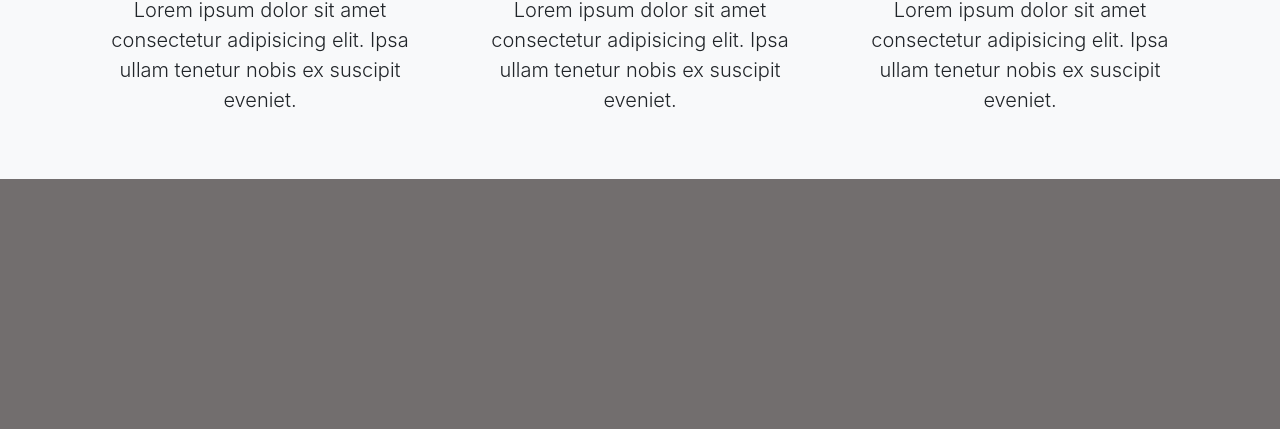
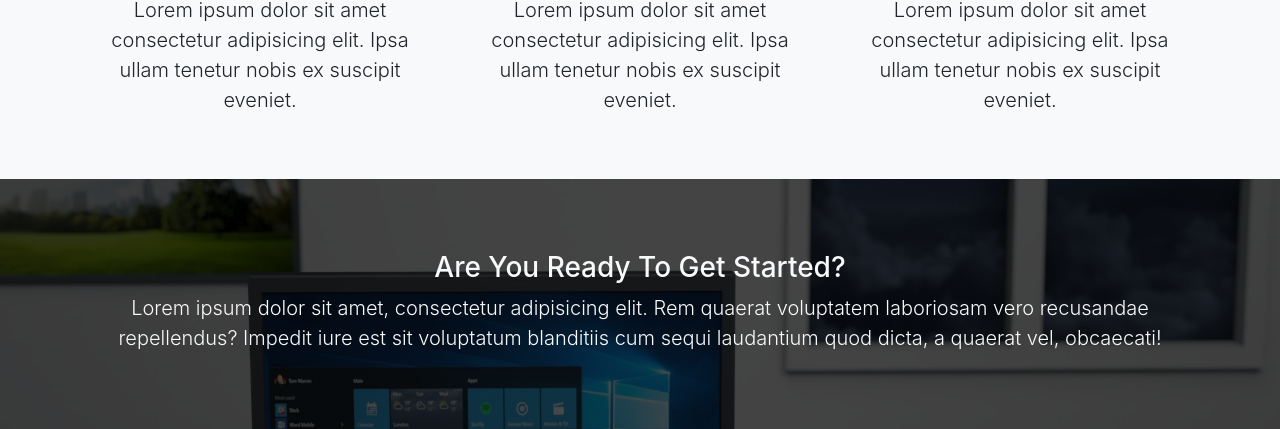
Before and after one commit to Abir-Hasan-GUB/Glozzom, a website: page src/index.html in a window 1280 px wide. Shown: the part 679-1108 px from the top of the page. Before the commit the page ends 858 px from the top, so only its background shows below. Drawn offline with Linux system fonts and the light colour scheme.

Commit message:
Get Started part done

```diff
--- a/src/index.html
+++ b/src/index.html
@@ -127,6 +127,24 @@
 
     <!-- ================ HOME ICON END ================= -->
 
+
+    <!-- ================ HOME STARTED START ================= -->
+
+    <section id="getStarted" class="py-5 text-center text-light">
+        <div class="dark-overlay">
+            <div class="container">
+                <div class="row">
+                    <div class="col mt-5 pt-4">
+                        <h3>Are You Ready To Get Started?</h3>
+                        <p class="lead">Lorem ipsum dolor sit amet, consectetur adipisicing elit. Rem quaerat voluptatem laboriosam vero recusandae repellendus? Impedit iure est sit voluptatum blanditiis cum sequi laudantium quod dicta, a quaerat vel, obcaecati!</p>
+                    </div>
+                </div>
+            </div>
+        </div>
+    </section>
+
+    <!-- ================ HOME STARTED END ================= -->
+
     <!-- JS FILES -->
     <script src="js/jquery.slim.js"></script>
     <script src="js/popper.min.js"></script>
--- a/src/scss/style.scss
+++ b/src/scss/style.scss
@@ -1,4 +1,5 @@
 $iconSize: 50px;
+$dark-overlay: rgba(0,0,0,0.7);
 
 body{
     background: rgb(114, 110, 110);
@@ -32,11 +33,30 @@ body{
         font-size: $iconSize;
     }
 }
+#getStarted{
+    position: relative;
+    background: url('../img/pc.jpeg');
+    background-size: cover;
+    background-attachment: fixed;
+    background-repeat: no-repeat;
+    min-height: 250px;
 
+    .dark-overlay{
+        background: $dark-overlay;
+        position: absolute;
+        top: 0;
+        left: 0;
+        height: 100%;
+        width: 100%;
+    }
+}
 
 @media (max-width: 767px){
     .nav-item{
         padding-left: 0 !important;
+    }
+    #getStarted{
+        min-height: 300px;
     }
 }
 @media (max-width: 480px){
@@ -45,4 +65,8 @@ body{
             font-size: 2rem;
         }
     }
+    #getStarted{
+        min-height: 430px;
+        padding-top: 1rem;
+    }
 }
```
Also changed, not shown: src/css/style.css.
